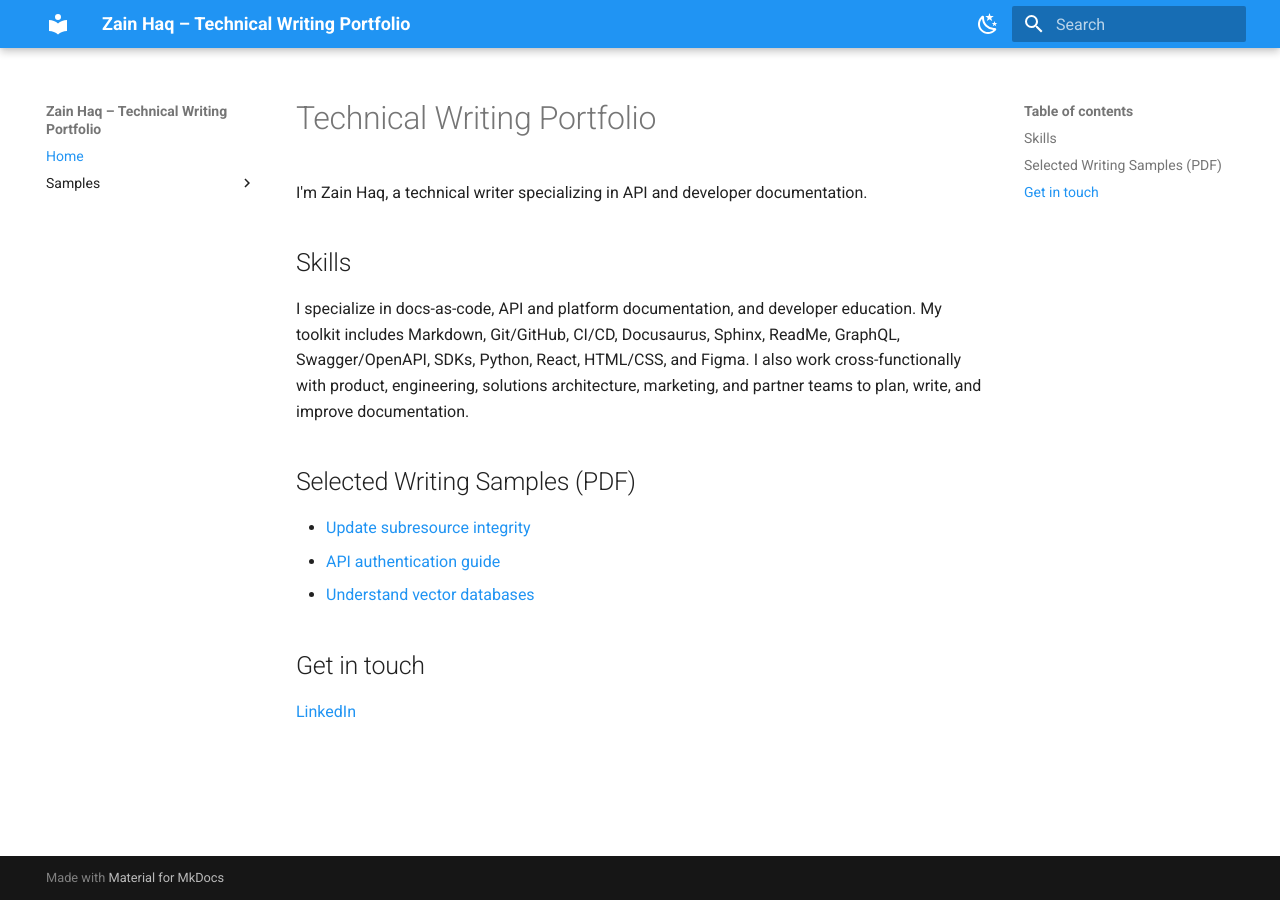
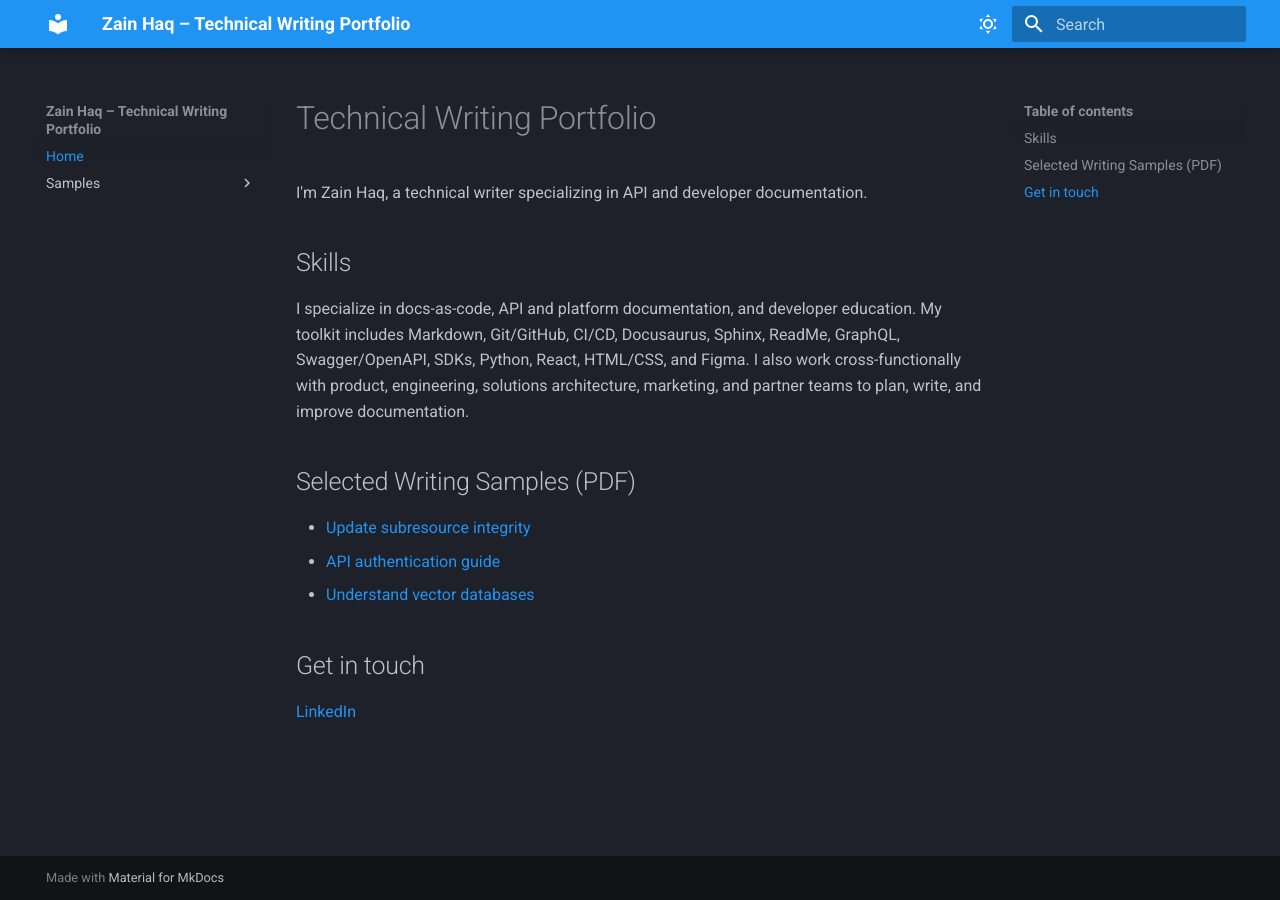
Before and after one commit to zainmhaq/zainhaq-portfolio, an MkDocs documentation site: the page built from docs/index.md, in a window 1280 px wide. Built offline with MkDocs 1.6.1 and Material for MkDocs 9.7.7, drawn with Linux system fonts in a browser that asks for light colours.

Commit message:
Update mkdocs.yml

```diff
--- a/mkdocs.yml
+++ b/mkdocs.yml
@@ -7,21 +7,21 @@ theme:
   features:
     - palette.toggle
 
-  # Define multiple palettes
+  # Define multiple palettes (dark first so it is the default)
   palette:
+    - scheme: slate            # Dark mode (default)
+      primary: blue
+      accent: pink
+      toggle:
+        icon: material/weather-sunny
+        name: Switch to light mode
+
     - scheme: default          # Light mode
       primary: blue
       accent: pink
       toggle:
         icon: material/weather-night
         name: Switch to dark mode
-
-    - scheme: slate            # Dark mode
-      primary: blue
-      accent: pink
-      toggle:
-        icon: material/weather-sunny
-        name: Switch to light mode
 
 markdown_extensions:
   - pymdownx.highlight:
```
